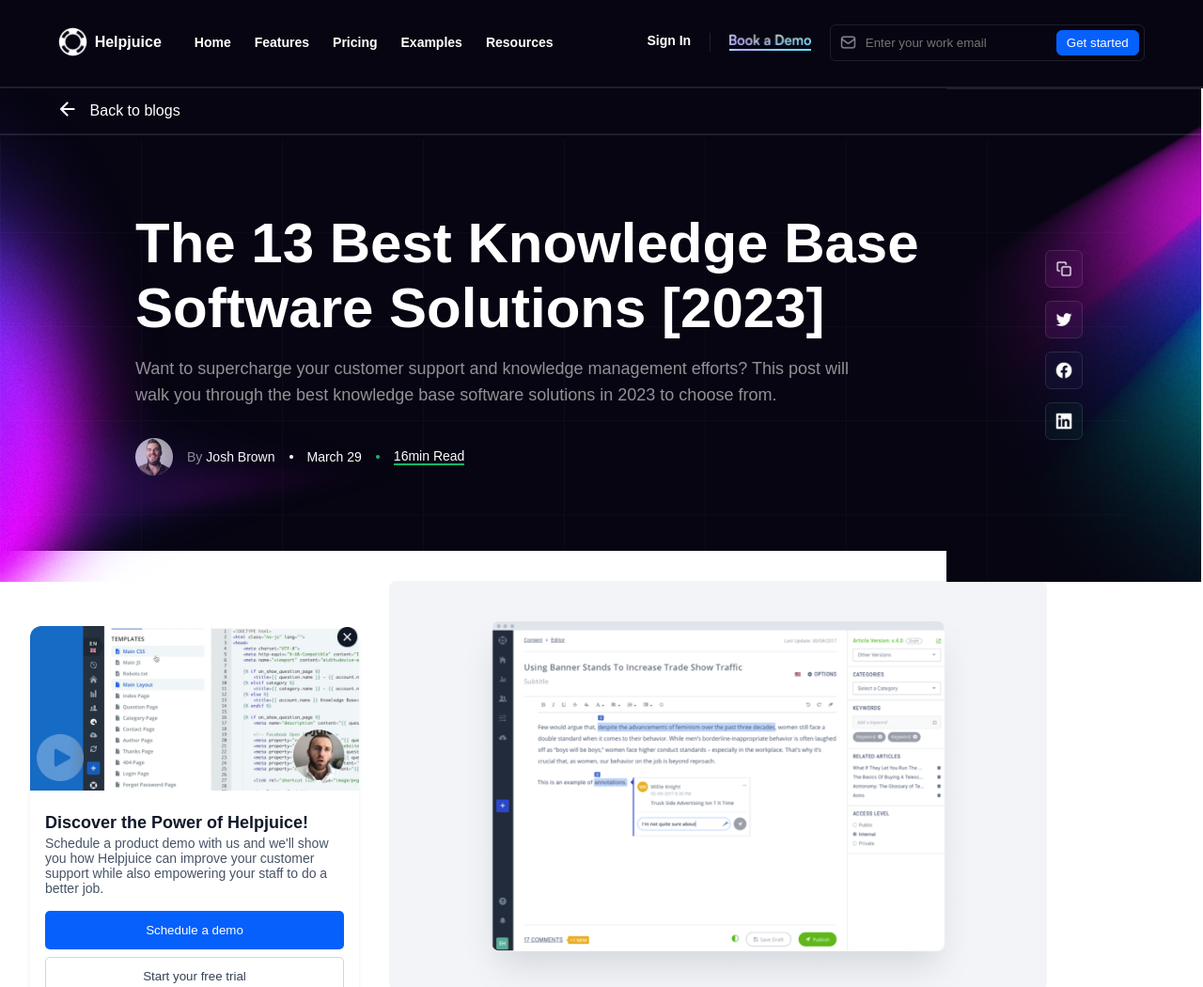
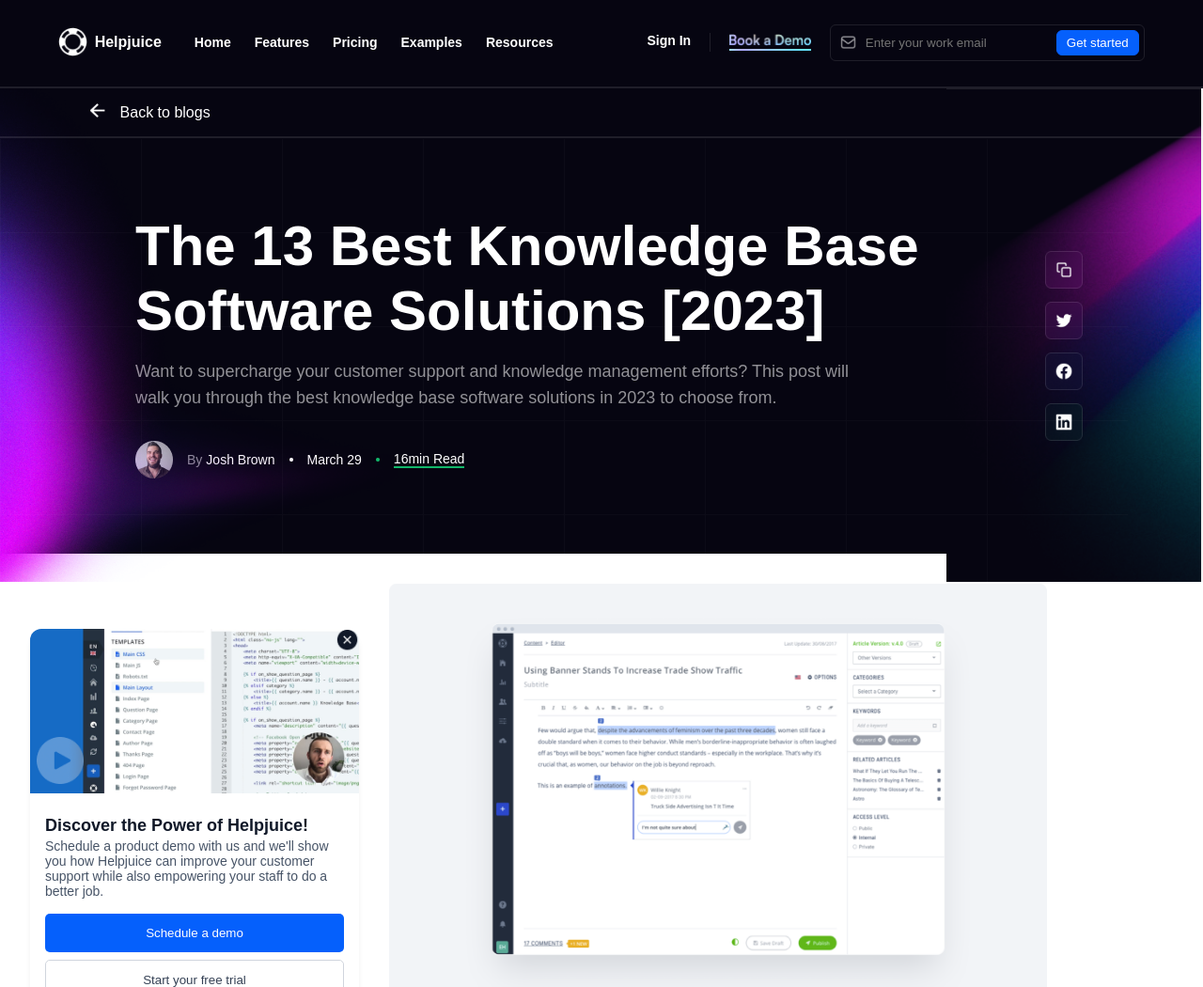
Before and after one commit to frank1738/Front-End-Test-V2, a website: page index.html in a window 1280 px wide. Shown: the part 50-1100 px from the top of the page at 94% size. Drawn offline with Linux system fonts and the light colour scheme; a web font is replaced by a local one.

Commit message:
update readme file

```diff
--- a/index.css
+++ b/index.css
@@ -330,27 +330,22 @@
   right: 0%;
 }
 
-.back-div {
-  width: 100%;
-  z-index: 10;
-  position: relative;
-  border-bottom: 2px solid rgba(255, 255, 255, 0.1);
-  padding: 1.5rem 0;
-}
-
 .back {
   color: #fff;
   display: flex;
   align-items: center;
-  position: absolute;
-  top: 30%;
-  left: 5%;
+  padding: 1rem 0;
+  border-bottom: 2px solid rgba(255, 255, 255, 0.1);
+  align-self: flex-start;
+  width: 100%;
+  z-index: 10;
 }
 
 .back > a > img {
   width: 15.58px;
   height: 15.19px;
   margin-right: 1rem;
+  margin-left: 6rem;
 }
 
 .headline-headers {
--- a/index.html
+++ b/index.html
@@ -74,11 +74,9 @@
       </nav>
     </header>
     <section class="headline">
-      <div class="back-div">
-        <div class="back">
-          <a href="#"><img src="./Assets/arrow_back.png" alt="arrow" /></a>
-          <p>Back to blogs</p>
-        </div>
+      <div class="back">
+        <a href="#"><img src="./Assets/arrow_back.png" alt="arrow" /></a>
+        <p>Back to blogs</p>
       </div>
       <div class="headline-headers">
         <h1>The 13 Best Knowledge Base <br />Software Solutions [2023]</h1>
```
